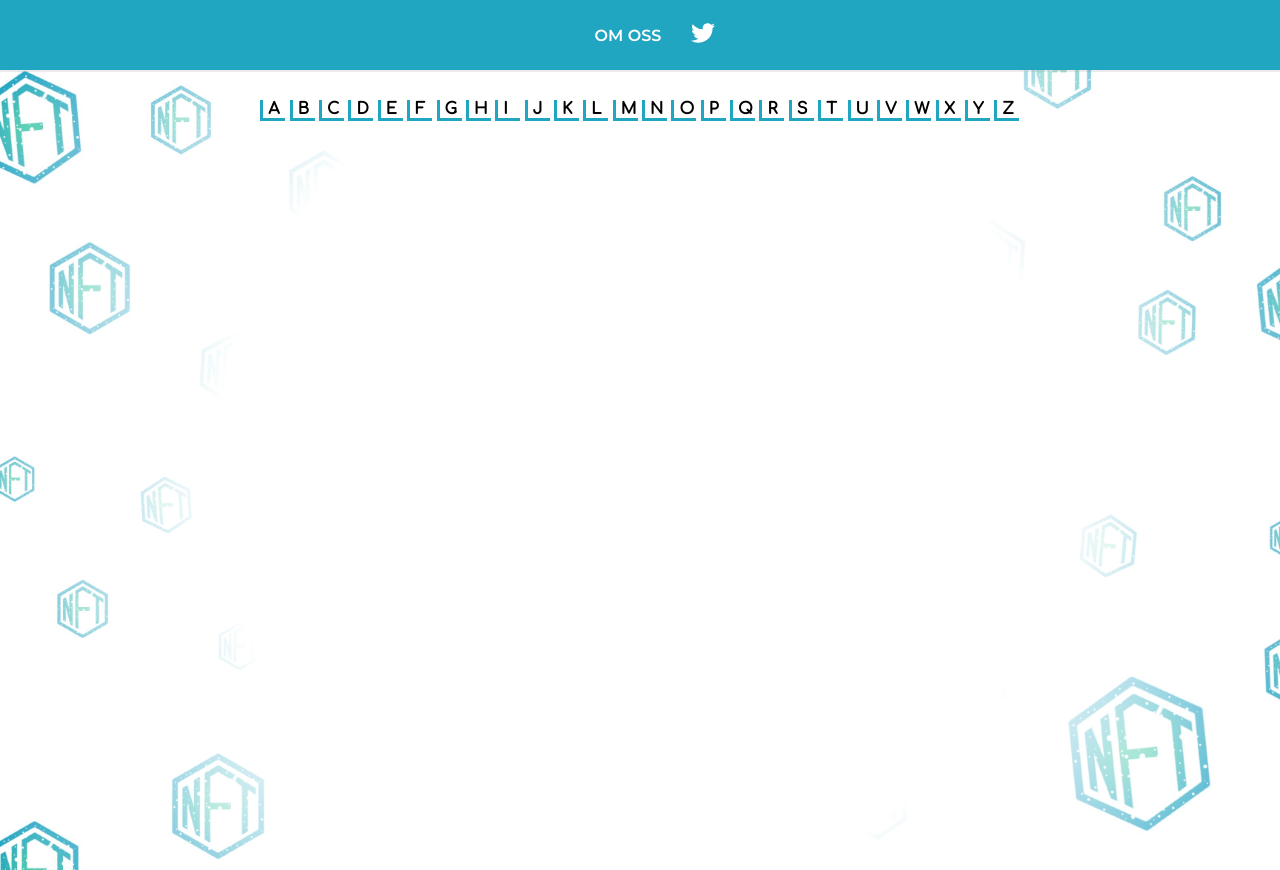
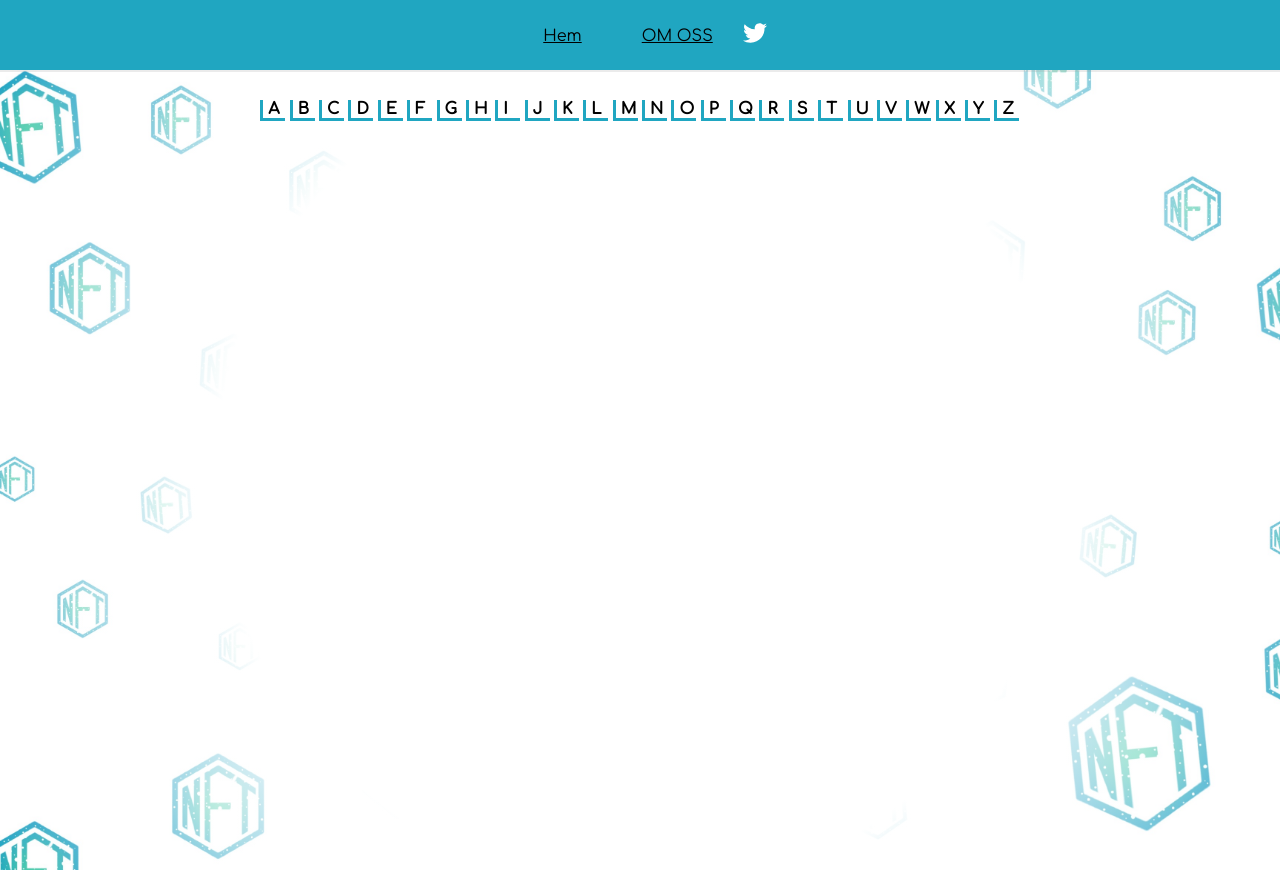
Before and after one commit to jossifelefteriadis/nftpedia, a React (Create React App) app in the folder nftpedia/: page / in a window 1280 px wide. Built offline with nearby package versions, Linux system fonts and the light colour scheme.

Commit message:
Add <Link> to navbar and temporary home link

```diff
--- a/nftpedia/src/components/Navbar.js
+++ b/nftpedia/src/components/Navbar.js
@@ -1,11 +1,19 @@
 import React from "react";
+import { Link } from "react-router-dom";
+
+// import About from "./About";
 
 export default class Navbar extends React.Component {
   render() {
     return (
       <section>
         <section className="navbar">
-          <span className="navbar__span">OM OSS</span>
+          <span className="navbar__span">
+            <Link to="/">Hem</Link>
+          </span>
+          <span className="navbar__span">
+            <Link to="/omoss">OM OSS</Link>
+          </span>
           <a
             href="http://www.twitter.com/ElefteriadisJ"
             target="_blank"
```
